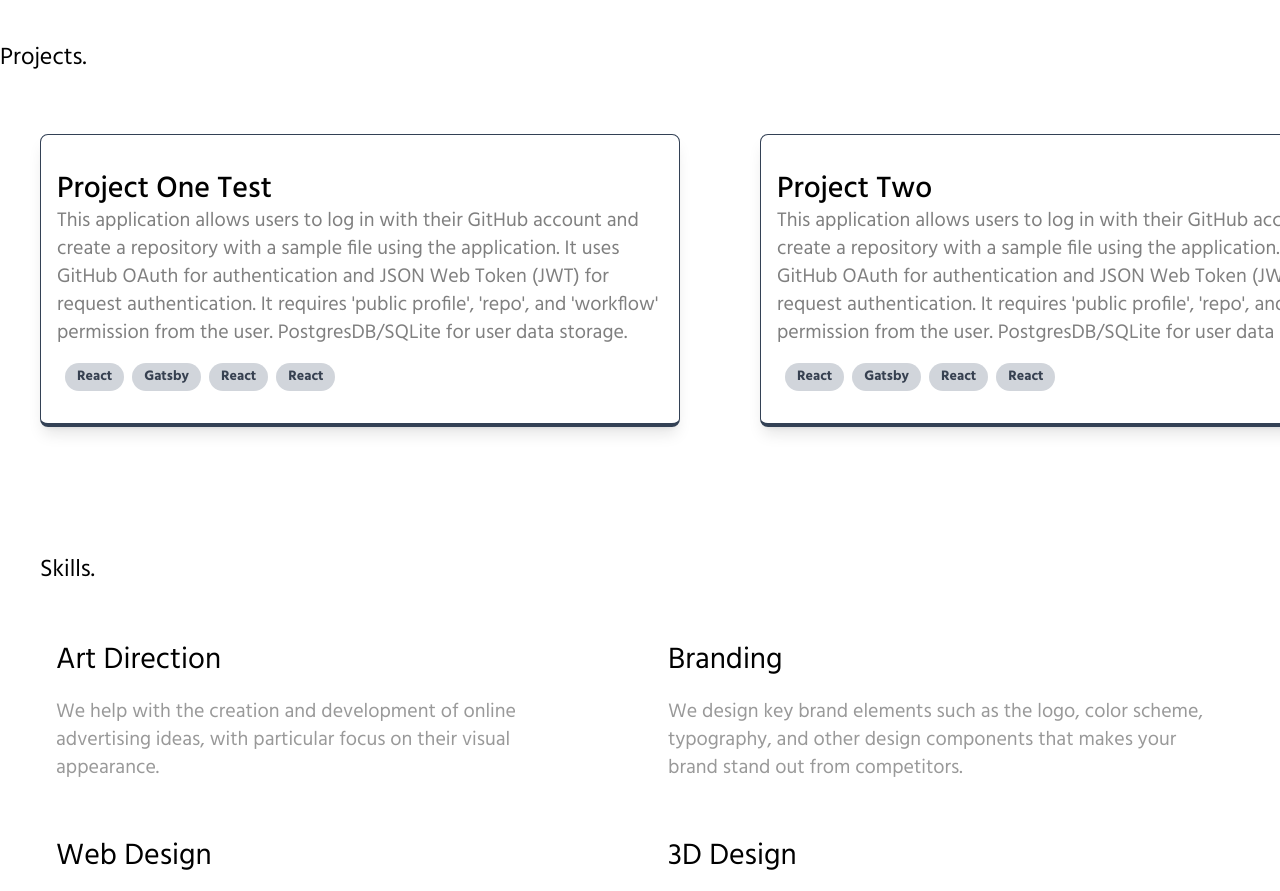
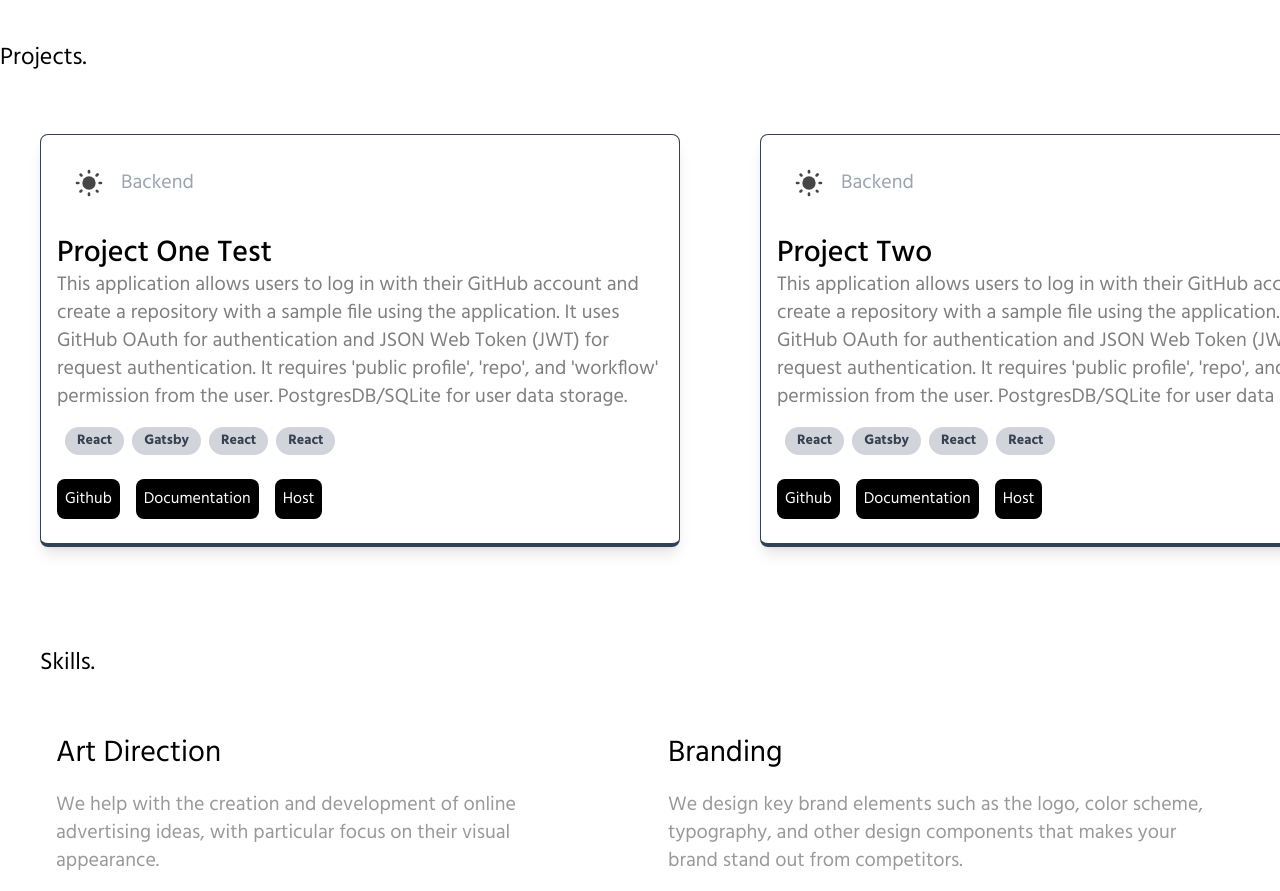
Before and after one commit to RicketyRusty/portfolio, a Next.js app: page / in a window 1280 px wide. Shown: the part 1182-2073 px from the top of the page. Built offline with nearby package versions, Linux system fonts and the light colour scheme.

Commit message:
design/project_card

```diff
--- a/src/components/ProjectCard.js
+++ b/src/components/ProjectCard.js
@@ -1,25 +1,61 @@
-import React from "react";
+import React, { useEffect, useState } from "react";
+import { useTheme } from "next-themes";
+import Button from "./Button";
 
-const ProjectCard = ({ img, name, description, onClick, tags }) => {
+const ProjectCard = ({ type, name, description, onClick, tags, links }) => {
+
+  const { theme } = useTheme();
+  const [mounted, setMounted] = useState();
+
+  useEffect(() => {
+    setMounted(true);
+  }, []);
+
   return (
-    <div className="overflow-hidden rounded-lg p-2 laptop:p-4 first:ml-0 link border border-b-4 border-slate-700 shadow-lg hover:shadow-xl">
-      <div onClick={onClick}>
-      <h1 className="mt-5 text-3xl font-medium">
-        {name ? name : "Project Name"}
-      </h1>
+    <div className={`overflow-hidden rounded-lg p-2 laptop:p-4 first:ml-0 link border border-b-4 border-slate-700 shadow-lg hover:shadow-xl
+      transition-all ease-out duration-300 hover:scale-105 link
+      ${mounted && theme === "dark" ? "hover:bg-neutral-950" : "hover:bg-slate-50"}`}
+    >
+       <div className="p-4 rounded-lg flex items-center">
+        <svg className="w-8 h-8 mr-4 flex-shrink-0" viewBox="0 0 24 24" xmlns="http://www.w3.org/2000/svg">
+          <title/>
+          <circle cx="12" cy="12" fill="#464646" r="5"/>
+          <path d="M21,13H20a1,1,0,0,1,0-2h1a1,1,0,0,1,0,2Z" fill="#464646"/>
+          <path d="M4,13H3a1,1,0,0,1,0-2H4a1,1,0,0,1,0,2Z" fill="#464646"/>
+          <path d="M17.66,7.34A1,1,0,0,1,17,7.05a1,1,0,0,1,0-1.41l.71-.71a1,1,0,1,1,1.41,1.41l-.71.71A1,1,0,0,1,17.66,7.34Z" fill="#464646"/>
+          <path d="M5.64,19.36a1,1,0,0,1-.71-.29,1,1,0,0,1,0-1.41L5.64,17a1,1,0,0,1,1.41,1.41l-.71.71A1,1,0,0,1,5.64,19.36Z" fill="#464646"/>
+          <path d="M12,5a1,1,0,0,1-1-1V3a1,1,0,0,1,2,0V4A1,1,0,0,1,12,5Z" fill="#464646"/>
+          <path d="M12,22a1,1,0,0,1-1-1V20a1,1,0,0,1,2,0v1A1,1,0,0,1,12,22Z" fill="#464646"/>
+          <path d="M6.34,7.34a1,1,0,0,1-.7-.29l-.71-.71A1,1,0,0,1,6.34,4.93l.71.71a1,1,0,0,1,0,1.41A1,1,0,0,1,6.34,7.34Z" fill="#464646"/>
+          <path d="M18.36,19.36a1,1,0,0,1-.7-.29L17,18.36A1,1,0,0,1,18.36,17l.71.71a1,1,0,0,1,0,1.41A1,1,0,0,1,18.36,19.36Z" fill="#464646"/>
+        </svg>
+        <p className="text-gray-400 text-xl font-thin">
+          {type ? type : "Project Name"}
+        </p>
+      </div>
+      <div>
+        <h1 className="mt-5 text-3xl font-medium">
+          {name ? name : "Project Name"}
+        </h1>
       </div>
 
       <h2 className="text-xl opacity-50">
         {description ? description : "Description"}
       </h2>
       <div className="px-2 pt-4 pb-2">
-      {tags && tags.map((tag) => {
+        {tags && tags.map((tag) => {
           return (
             <span key={tag.id} className="inline-block bg-gray-300 rounded-full px-3 py-1 text-sm font-semibold text-gray-700 mr-2 mb-2">{tag.name}</span>
           )
         })}
-
       </div>
+      <div className={`flex flex-wrap mob:flex-nowrap link`}>
+      {links && links.map((link, index) => (
+        <Button type="primary" key={index} onClick={() => window.open(link.url)}>
+          {link.title}
+        </Button>
+      ))}
+    </div>
     </div>
   );
 };
--- a/src/components/ProjectList.js
+++ b/src/components/ProjectList.js
@@ -56,11 +56,12 @@ function Carousel() {
             <li key={project.id}>
             <ProjectCard
               key={project.id}
-              img={project.imageSrc}
+              type={project.type}
               name={project.title}
               description={project.description}
               onClick={() => window.open(project.url)}
               tags={project.tags}
+              links={project.links}
             />
             </li>
           )
--- a/src/data/portfolio.json
+++ b/src/data/portfolio.json
@@ -32,34 +32,106 @@
     {
       "id": "1",
       "title": "Project One Test",
+      "type": "Backend",
       "description": "This application allows users to log in with their GitHub account and create a repository with a sample file using the application. It uses GitHub OAuth for authentication and JSON Web Token (JWT) for request authentication. It requires 'public profile', 'repo', and 'workflow' permission from the user. PostgresDB/SQLite for user data storage.",
       "imageSrc": "https://images.unsplash.com/photo-1487837647815-bbc1f30cd0d2?ixlib=rb-1.2.1&ixid=MXwxMjA3fDB8MHxzZWFyY2h8Njl8fHBhc3RlbHxlbnwwfHwwfA%3D%3D&auto=format&fit=crop&w=400&q=60",
       "url": "https://github.com/RicketyRusty",
-      "tags" : [{"id": 1, "name":"React"}, {"id": 2, "name":"Gatsby"}, {"id": 3, "name":"React"}, {"id": 4, "name":"React"}]
+      "tags" : [{"id": 1, "name":"React"}, {"id": 2, "name":"Gatsby"}, {"id": 3, "name":"React"}, {"id": 4, "name":"React"}],
+      "links":[
+        {
+          "id": "1",
+          "title": "Github",
+          "url": "https://github.com/RicketyRusty"
+        },
+        {
+          "id": "2",
+          "title": "Documentation",
+          "url": "https://google.com"
+        },
+        {
+          "id": "3",
+          "title": "Host",
+          "url": "https://bing.com"
+        }
+      ]
     },
     {
       "id": "2",
       "title": "Project Two",
+      "type": "Backend",
       "description": "This application allows users to log in with their GitHub account and create a repository with a sample file using the application. It uses GitHub OAuth for authentication and JSON Web Token (JWT) for request authentication. It requires 'public profile', 'repo', and 'workflow' permission from the user. PostgresDB/SQLite for user data storage.",
       "imageSrc": "https://images.unsplash.com/photo-1605153864431-a2795a1b2f95?ixlib=rb-1.2.1&ixid=MXwxMjA3fDB8MHxjb2xsZWN0aW9uLXBhZ2V8MXwyNTY3ODl8fGVufDB8fHw%3D&auto=format&fit=crop&w=400&q=60",
       "url": "https://github.com/RicketyRusty",
-      "tags" : [{"id": 1, "name":"React"}, {"id": 2, "name":"Gatsby"}, {"id": 3, "name":"React"}, {"id": 4, "name":"React"}]
+      "tags" : [{"id": 1, "name":"React"}, {"id": 2, "name":"Gatsby"}, {"id": 3, "name":"React"}, {"id": 4, "name":"React"}],
+      "links":[
+        {
+          "id": "1",
+          "title": "Github",
+          "url": "https://github.com/RicketyRusty"
+        },
+        {
+          "id": "2",
+          "title": "Documentation",
+          "url": "https://google.com"
+        },
+        {
+          "id": "3",
+          "title": "Host",
+          "url": "https://bing.com"
+        }
+      ]
     },
     {
       "id": "3",
       "title": "Project Three",
+      "type": "Backend",
       "description": "This application allows users to log in with their GitHub account and create a repository with a sample file using the application. It uses GitHub OAuth for authentication and JSON Web Token (JWT) for request authentication. It requires 'public profile', 'repo', and 'workflow' permission from the user. PostgresDB/SQLite for user data storage.",
       "imageSrc": "https://images.unsplash.com/photo-1504083898675-c896ecdae86e?ixlib=rb-1.2.1&ixid=MXwxMjA3fDB8MHxzZWFyY2h8MjJ8fHBhc3RlbHxlbnwwfHwwfA%3D%3D&auto=format&fit=crop&w=400&q=60",
       "url": "https://github.com/RicketyRusty",
-      "tags" : [{"id": 1, "name":"React"}, {"id": 2, "name":"Gatsby"}, {"id": 3, "name":"React"}, {"id": 4, "name":"React"}]
+      "tags" : [{"id": 1, "name":"React"}, {"id": 2, "name":"Gatsby"}, {"id": 3, "name":"React"}, {"id": 4, "name":"React"}],
+      "links":[
+        {
+          "id": "1",
+          "title": "Github",
+          "url": "https://github.com/RicketyRusty"
+        },
+        {
+          "id": "2",
+          "title": "Documentation",
+          "url": "https://google.com"
+        },
+        {
+          "id": "3",
+          "title": "Host",
+          "url": "https://bing.com"
+        }
+      ]
     },
     {
       "id": "4",
       "title": "Project Four",
+      "type": "Backend",
       "description": "Marketing",
       "imageSrc": "https://images.unsplash.com/photo-1492171983775-a51717616c0d?ixlib=rb-1.2.1&ixid=MXwxMjA3fDB8MHxzZWFyY2h8NjB8fHBhc3RlbHxlbnwwfHwwfA%3D%3D&auto=format&fit=crop&w=400&q=60",
       "url": "https://github.com/RicketyRusty",
-      "tags" : [{"id": 1, "name":"React"}, {"id": 2, "name":"Gatsby"}, {"id": 3, "name":"React"}, {"id": 4, "name":"React"}]
+      "tags" : [{"id": 1, "name":"React"}, {"id": 2, "name":"Gatsby"}, {"id": 3, "name":"React"}, {"id": 4, "name":"React"}],
+      "links":[
+        {
+          "id": "1",
+          "title": "Github",
+          "url": "https://github.com/RicketyRusty"
+        },
+        {
+          "id": "2",
+          "title": "Documentation",
+          "url": "https://google.com"
+        },
+        {
+          "id": "3",
+          "title": "Host",
+          "url": "https://bing.com"
+        }
+      ]
     }
   ],
   "services": [
```
